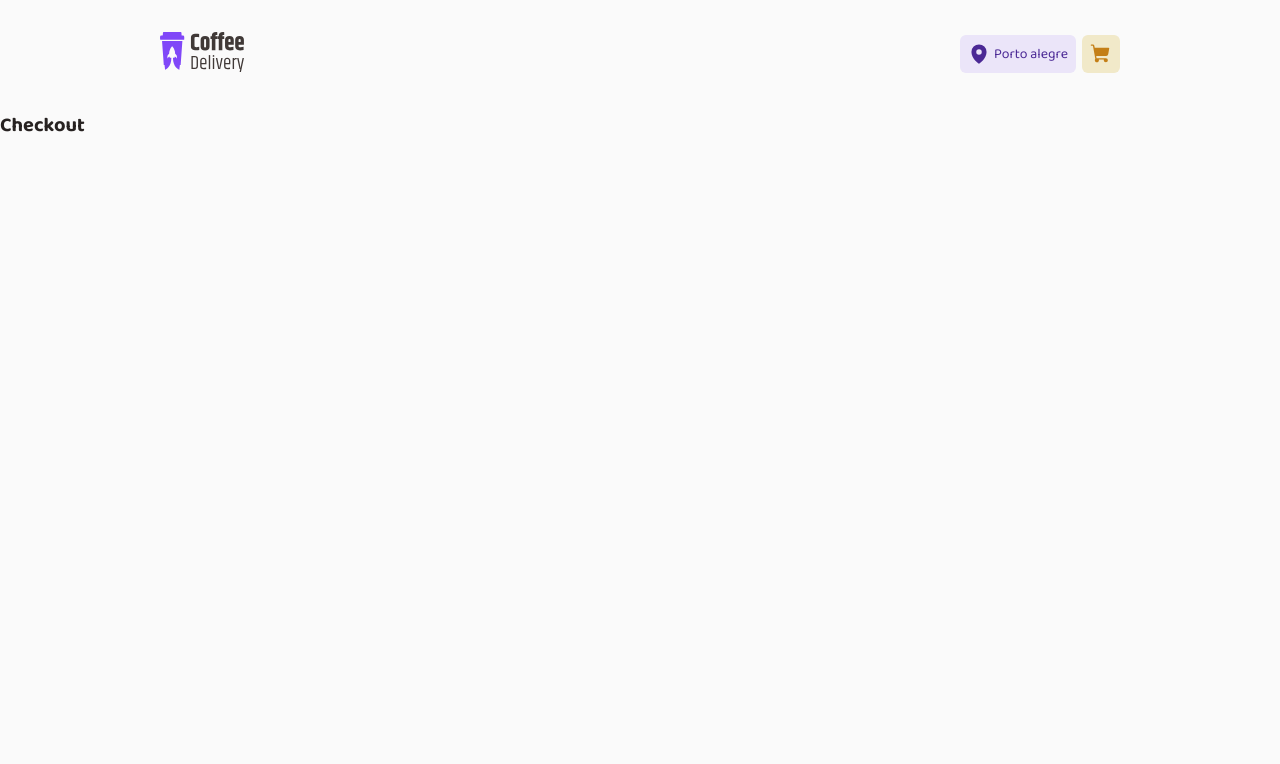
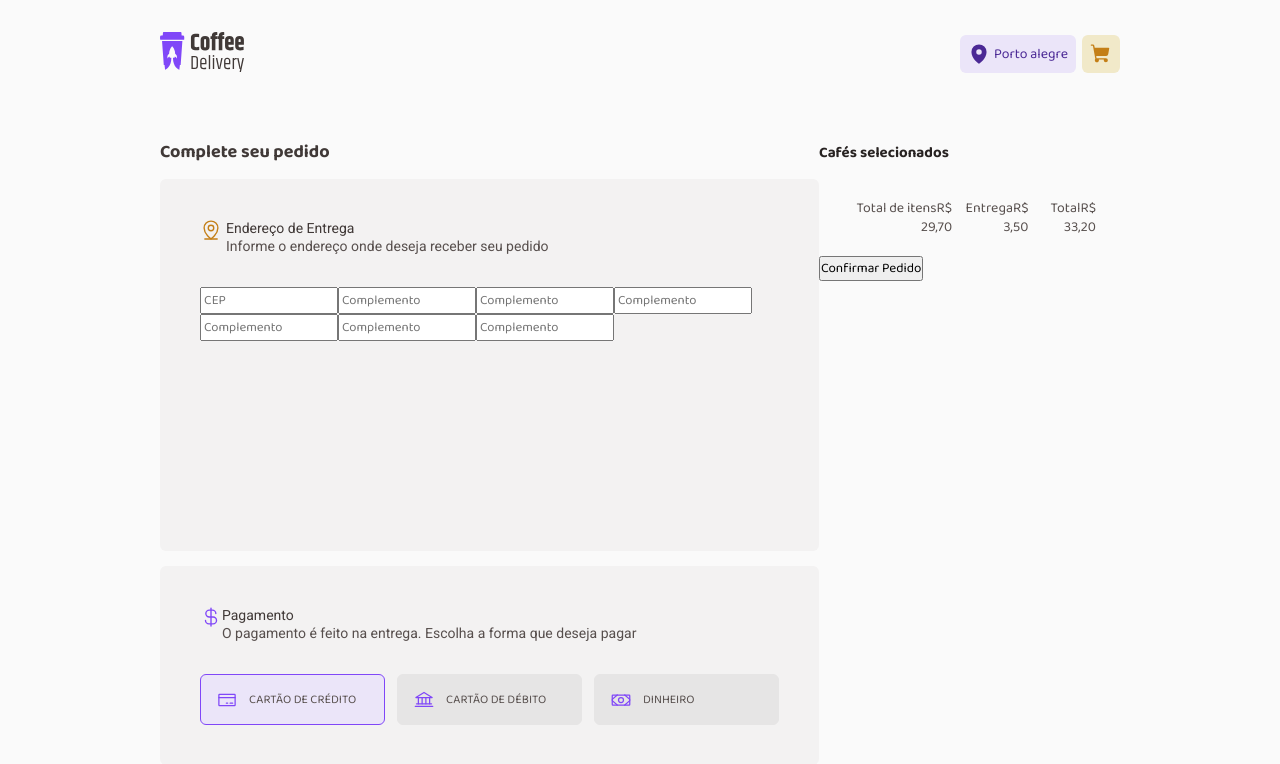
Before and after one commit to JoseMurilloc/IGNITE-REACT-CHALLENGE, a React (Vite) app in the folder coffee-delivary/: page /checkout in a window 1280 px wide. Shown: the top 764 px of the page. Built offline with nearby package versions, Linux system fonts and the light colour scheme.

Commit message:
(coffee) start checkout page

```diff
--- a/coffee-delivary/src/pages/Checkout/index.tsx
+++ b/coffee-delivary/src/pages/Checkout/index.tsx
@@ -1,3 +1,31 @@
+import { FormProvider, useForm } from 'react-hook-form';
+import { Cart } from '../../components/Cart';
+import { FormCart } from '../../components/FormCart';
+import styles from './styles.module.css';
+
 export function Checkout () {
-  return <h1>Checkout</h1>;
+
+  const newBuyForm = useForm()
+  const { handleSubmit } = newBuyForm
+
+  async function handleConfirmPayment(data: any) {
+    console.log({data})
+  }
+
+  return (
+    <main className={styles.containerCheckout}>
+      <form onSubmit={handleSubmit(handleConfirmPayment)}>
+        <section className={styles.sectionInfoOfPurchase}>
+          <h2>Complete seu pedido</h2>
+          <FormProvider {...newBuyForm}>
+            <FormCart />
+          </FormProvider>
+        </section>
+        <section>
+          <h2>Cafés selecionados</h2>
+          <Cart />
+        </section>
+      </form>
+    </main>
+  );
 }
--- a/coffee-delivary/src/pages/Checkout/styles.module.css
+++ b/coffee-delivary/src/pages/Checkout/styles.module.css
@@ -0,0 +1,22 @@
+.containerCheckout {
+  padding: 3.2rem 16rem;
+}
+
+.containerCheckout form {
+  display: flex;
+  justify-content: space-between;
+}
+
+.sectionInfoOfPurchase {
+  display: flex;
+  flex-direction: column;
+  gap: 1.5rem;
+  width: 66rem;
+}
+
+.sectionInfoOfPurchase h2 {
+  font-weight: 700;
+  font-size: 1.8rem;
+  line-height: 130%;
+  color: #403937;
+}
```
